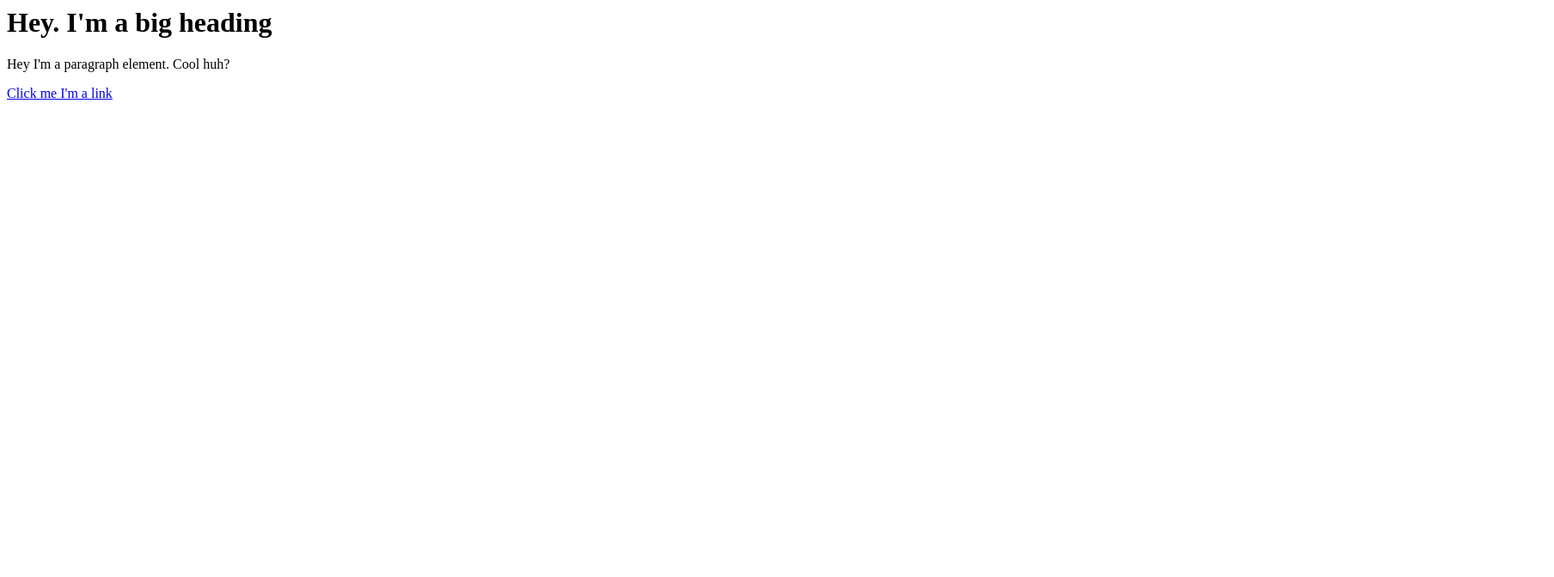
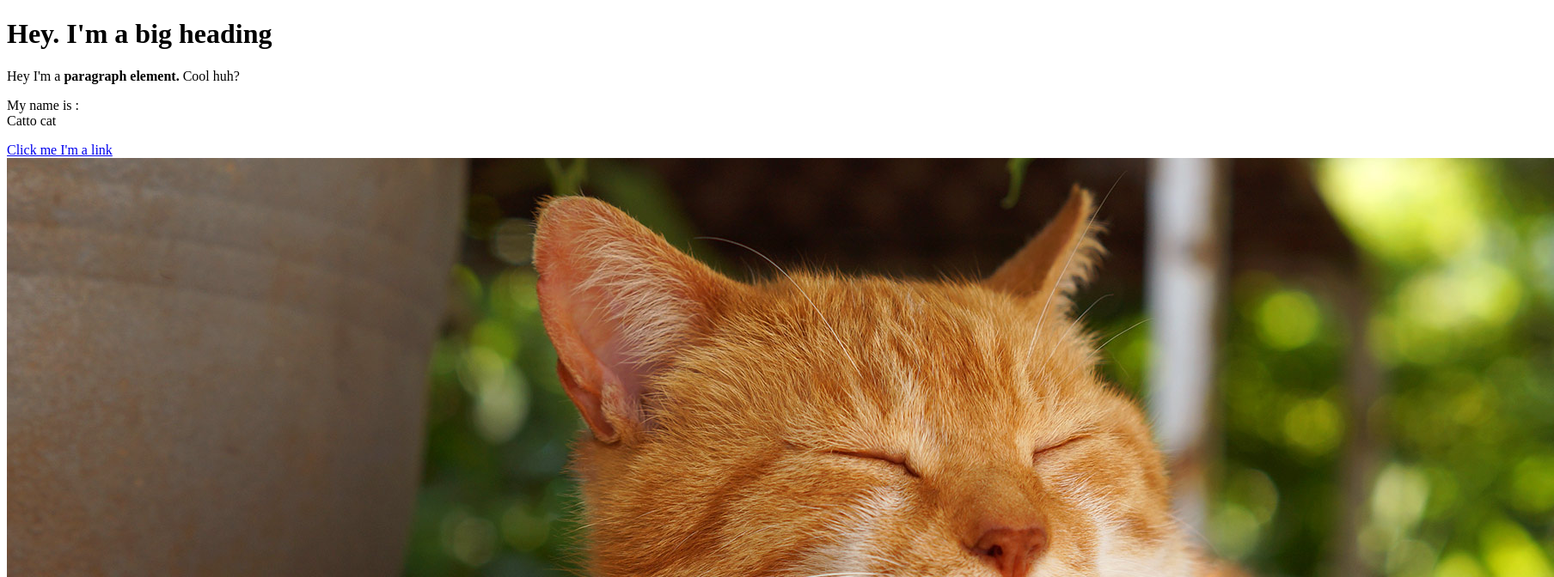
Before and after one commit to teodorborisovx/cartoon-hero, a plain HTML site: page test.html in a window 1280 px wide. Shown: the top 672 px of the page at 86% size, 1808 px wide, since content can reach past the window. Drawn offline with Linux system fonts and the light colour scheme.

Commit message:
Added a cat image and a few more elements

```diff
--- a/test.html
+++ b/test.html
@@ -1,3 +1,14 @@
-<h1>Hey. I'm a big heading</h1>
-<p>Hey I'm a paragraph element. Cool huh?</p>
-<a href="https://google.com" target="_blank" title="Lets go to google">Click me I'm a link</a>
+<!DOCTYPE html>
+<html>
+<head>
+	<title>Test page</title>
+</head>
+<body>
+	<h1>Hey. I'm a big heading</h1>
+	<p>Hey I'm a <b>paragraph element.</b> Cool huh?</p>
+	<p>My name is : <br>
+	Catto cat</p>
+	<a href="https://google.com" target="_blank" title="Lets go to google">Click me I'm a link</a>
+	<img src="img/cat.jpg">
+</body>
+</html>
```
Also changed, not shown: img/cat.jpg (added).
